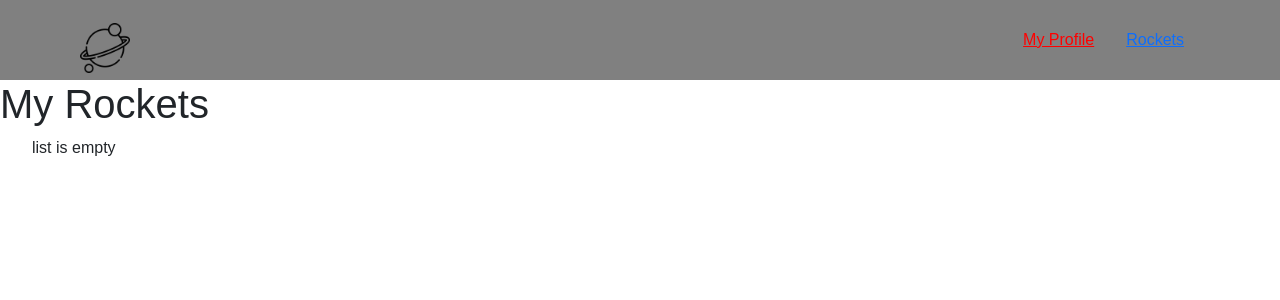
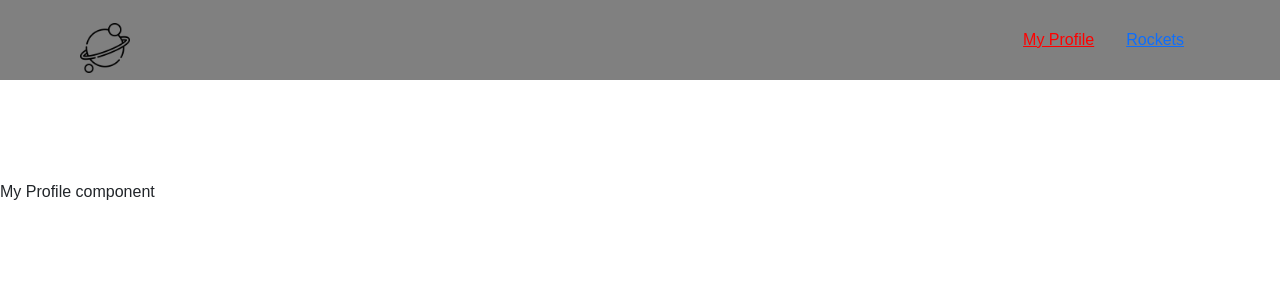
Before and after one commit to Elerqsousy/spacex, a React (Create React App) app: page /profile in a window 1280 px wide. Shown: the top 300 px of the page. Built offline with nearby package versions, Linux system fonts and the light colour scheme.

Commit message:
Revert "Add reserved rocket list to my profile"
This reverts commit 35c201929a153767b9f785e89c9ed0b0f6d30c2c.

```diff
--- a/src/components/ReservedRocketList.js
+++ /dev/null
@@ -1,22 +0,0 @@
-import { useSelector } from 'react-redux';
-
-const ReservedRocketList = () => {
-  const rockets = useSelector((state) => state.rockets);
-
-  const reservedRockets = rockets.list.filter((rocket) => rocket.reserved === true);
-
-  return (
-    <div>
-      <h1>My Rockets</h1>
-      <ul>
-        {reservedRockets.length
-          ? reservedRockets.map((item) => (
-            <li key={item.id}>{item.name}</li>
-          ))
-          : <li>list is empty</li>}
-      </ul>
-    </div>
-  );
-};
-
-export default ReservedRocketList;
--- a/src/pages/Profile.js
+++ b/src/pages/Profile.js
@@ -1,8 +1,6 @@
-import ReservedRocketList from '../components/ReservedRocketList';
-
 const Profile = () => (
-  <div>
-    <ReservedRocketList />
+  <div className="page-container">
+    My Profile component
   </div>
 );
 
```
